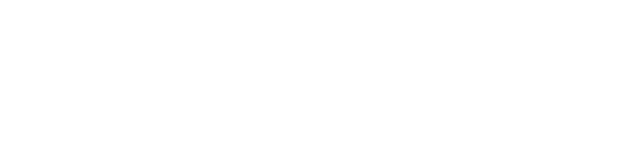
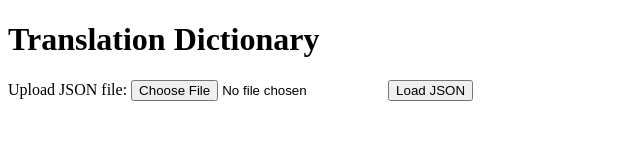
Before and after one commit to MoIraqi/comp1004translationproject, a plain HTML site: page index.html in a window 1280 px wide. Shown: the whole page, without its empty margins (0-640 px from the left). Drawn offline with Linux system fonts and the light colour scheme.

Commit message:
Update index.html

```diff
--- a/index.html
+++ b/index.html
@@ -8,6 +8,13 @@
 </head>
 <body>
 
+    <div class="container">
+        <h1>Translation Dictionary</h1>
+
+        <label for="json-input">Upload JSON file:</label>
+        <input type="file" id="json-input">
+        <button onclick="handleFile()">Load JSON</button>
+    </div>
 
       <script src="script.js"></script>
   </body>
```
